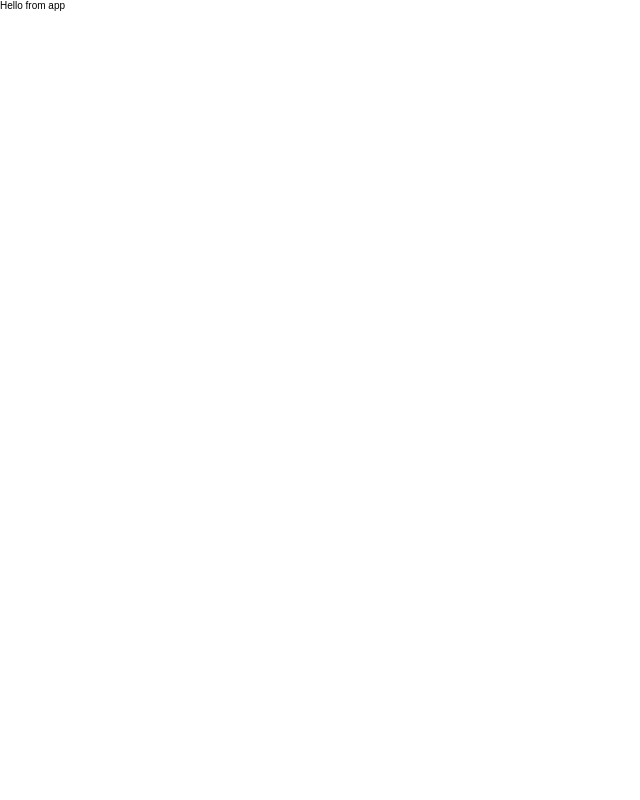
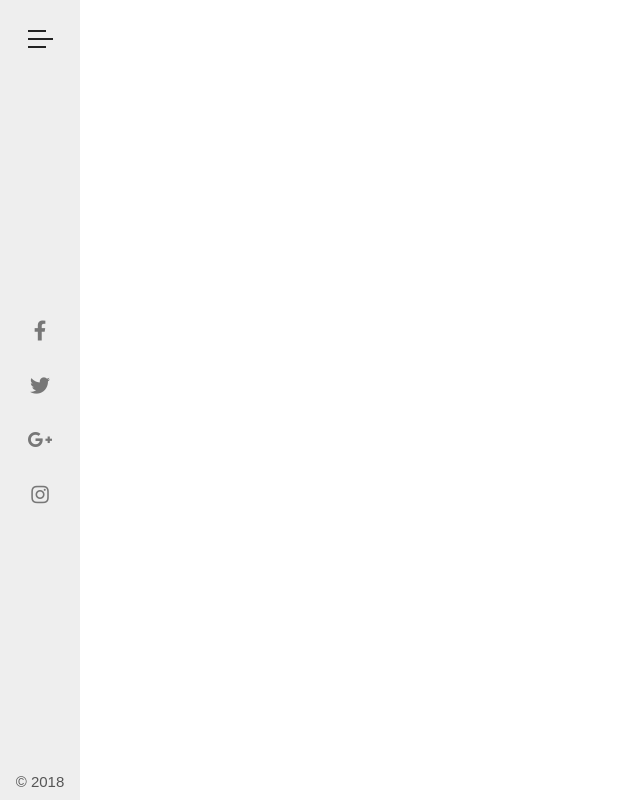
Before and after one commit to MatthewPalmer9/grand-hotel, a React (Create React App) app: page / in a window 1280 px wide. Shown: the whole page, without its empty margins (0-640 px from the left). Built offline with nearby package versions, Linux system fonts and the light colour scheme.

Commit message:
Developed initial navigation bar with styling, and established color choices in the :root{} of global.scss styles.

```diff
--- a/src/App.js
+++ b/src/App.js
@@ -1,7 +1,9 @@
+import Navbar from "./components/Navbar/Navbar";
+
 function App() {
   return (
     <div className="App">
-      Hello from app
+      <Navbar />
     </div>
   );
 }
--- /dev/null
+++ b/src/components/Navbar/Navbar.jsx
@@ -0,0 +1,40 @@
+export default function Navbar() {
+  return (
+    <div className="navbar">
+      <div className="sidebar">
+        <div className="menu-icon">
+          <div className="line line-1"></div>
+          <div className="line line-2"></div>
+          <div className="line line-3"></div>
+        </div>
+
+        <ul className="social-icons-list">
+          <li>
+            <a href="#" className="social-link">
+              <i className="fab fa-facebook-f"></i>
+            </a>
+          </li>
+          <li>
+            <a href="#" className="social-link">
+              <i className="fab fa-twitter"></i>
+            </a>
+          </li>
+          <li>
+            <a href="#" className="social-link">
+              <i className="fab fa-google-plus-g"></i>
+            </a>
+          </li>
+          <li>
+            <a href="#" className="social-link">
+              <i className="fab fa-instagram"></i>
+            </a>
+          </li>
+        </ul>
+
+        <div className="year">
+          <p>&copy; 2018</p>
+        </div>
+      </div>
+    </div>
+  )
+}
--- a/src/styles/global/global.css
+++ b/src/styles/global/global.css
@@ -1,12 +1,23 @@
+:root {
+  --white: #eee;
+  --black: #222;
+  --dark-grey: #555;
+  --grey: #777;
+  --orange: #deaa86;
+}
+
+* {
+  margin: 0;
+  padding: 0;
+  -webkit-box-sizing: border-box;
+          box-sizing: border-box;
+}
+
 html {
   font-size: 62.5%;
 }
 
 body {
-  margin: 0;
-  padding: 0;
-  -webkit-box-sizing: border-box;
-          box-sizing: border-box;
   font-family: 'Monserrat', sans-serif;
   -webkit-font-smoothing: antialiased;
   -moz-osx-font-smoothing: grayscale;
--- a/src/styles/global/global.scss
+++ b/src/styles/global/global.scss
@@ -1,11 +1,22 @@
+:root {
+  --white: #eee;
+  --black: #222;
+  --dark-grey: #555;
+  --grey: #777;
+  --orange: #deaa86;
+}
+
+* {
+  margin: 0;
+  padding: 0;
+  box-sizing: border-box;
+}
+
 html {
   font-size: 62.5%;
 }
 
 body {
-  margin: 0;
-  padding: 0;
-  box-sizing: border-box;
   font-family: 'Monserrat', sans-serif;
   -webkit-font-smoothing: antialiased;
   -moz-osx-font-smoothing: grayscale;
--- a/src/styles/index.js
+++ b/src/styles/index.js
@@ -1 +1,2 @@
 import './global/global.css';
+import './navbar/navbar.css';
--- /dev/null
+++ b/src/styles/navbar/navbar.css
@@ -0,0 +1,77 @@
+.sidebar {
+  display: -webkit-box;
+  display: -ms-flexbox;
+  display: flex;
+  -webkit-box-orient: vertical;
+  -webkit-box-direction: normal;
+      -ms-flex-direction: column;
+          flex-direction: column;
+  -webkit-box-pack: justify;
+      -ms-flex-pack: justify;
+          justify-content: space-between;
+  -webkit-box-align: center;
+      -ms-flex-align: center;
+          align-items: center;
+  height: 100%;
+  width: 8rem;
+  background-color: var(--white);
+  position: fixed;
+}
+
+.menu-icon {
+  margin-top: 3rem;
+  cursor: pointer;
+}
+
+.menu-icon .line {
+  height: .2rem;
+  width: 2.5rem;
+  background-color: var(--black);
+  margin-bottom: 0.6rem;
+}
+
+.menu-icon .line-1, .menu-icon .line-3 {
+  width: 1.8rem;
+  -webkit-transition: width 0.3s;
+  transition: width 0.3s;
+}
+
+.menu-icon:hover .line {
+  width: 2.5rem;
+}
+
+.social-icons-list {
+  display: -webkit-box;
+  display: -ms-flexbox;
+  display: flex;
+  -webkit-box-orient: vertical;
+  -webkit-box-direction: normal;
+      -ms-flex-direction: column;
+          flex-direction: column;
+  -webkit-box-pack: space-evenly;
+      -ms-flex-pack: space-evenly;
+          justify-content: space-evenly;
+  -webkit-box-align: center;
+      -ms-flex-align: center;
+          align-items: center;
+  list-style: none;
+  height: 25rem;
+}
+
+.social-icons-list .social-link {
+  font-size: 2rem;
+  color: var(--grey);
+  -webkit-transition: color 0.3s;
+  transition: color 0.3s;
+}
+
+.social-icons-list .social-link:hover {
+  color: var(--orange);
+}
+
+.year {
+  margin-bottom: 1rem;
+  font-size: 1.5rem;
+  color: var(--dark-grey);
+}
+/*# sourceMappingURL=navbar.css.map */
--- /dev/null
+++ b/src/styles/navbar/navbar.scss
@@ -0,0 +1,59 @@
+@mixin flex-column() {
+  display: flex;
+  flex-direction: column;
+}
+
+.sidebar {
+  @include flex-column();
+  justify-content: space-between;
+  align-items: center;
+  height: 100%;
+  width: 8rem;
+  background-color: var(--white);
+  position: fixed;
+}
+
+.menu-icon {
+  margin-top: 3rem;
+  cursor: pointer;
+
+  .line {
+    height: .2rem;
+    width: 2.5rem;
+    background-color: var(--black);
+    margin-bottom: 0.6rem;
+  }
+
+  .line-1, .line-3 {
+    width: 1.8rem;
+    transition: width 0.3s;
+  }
+
+  &:hover .line {
+    width: 2.5rem;
+  }
+}
+
+.social-icons-list {
+  @include flex-column();
+  justify-content: space-evenly;
+  align-items: center;
+  list-style: none;
+  height: 25rem;
+
+  .social-link {
+    font-size: 2rem;
+    color: var(--grey);
+    transition: color 0.3s;
+
+    &:hover {
+      color: var(--orange);
+    }
+  }
+}
+
+.year {
+  margin-bottom: 1rem;
+  font-size: 1.5rem;
+  color: var(--dark-grey);
+}
```
Also changed, not shown: 2 other files (tests, documents, lock files or other folders).
